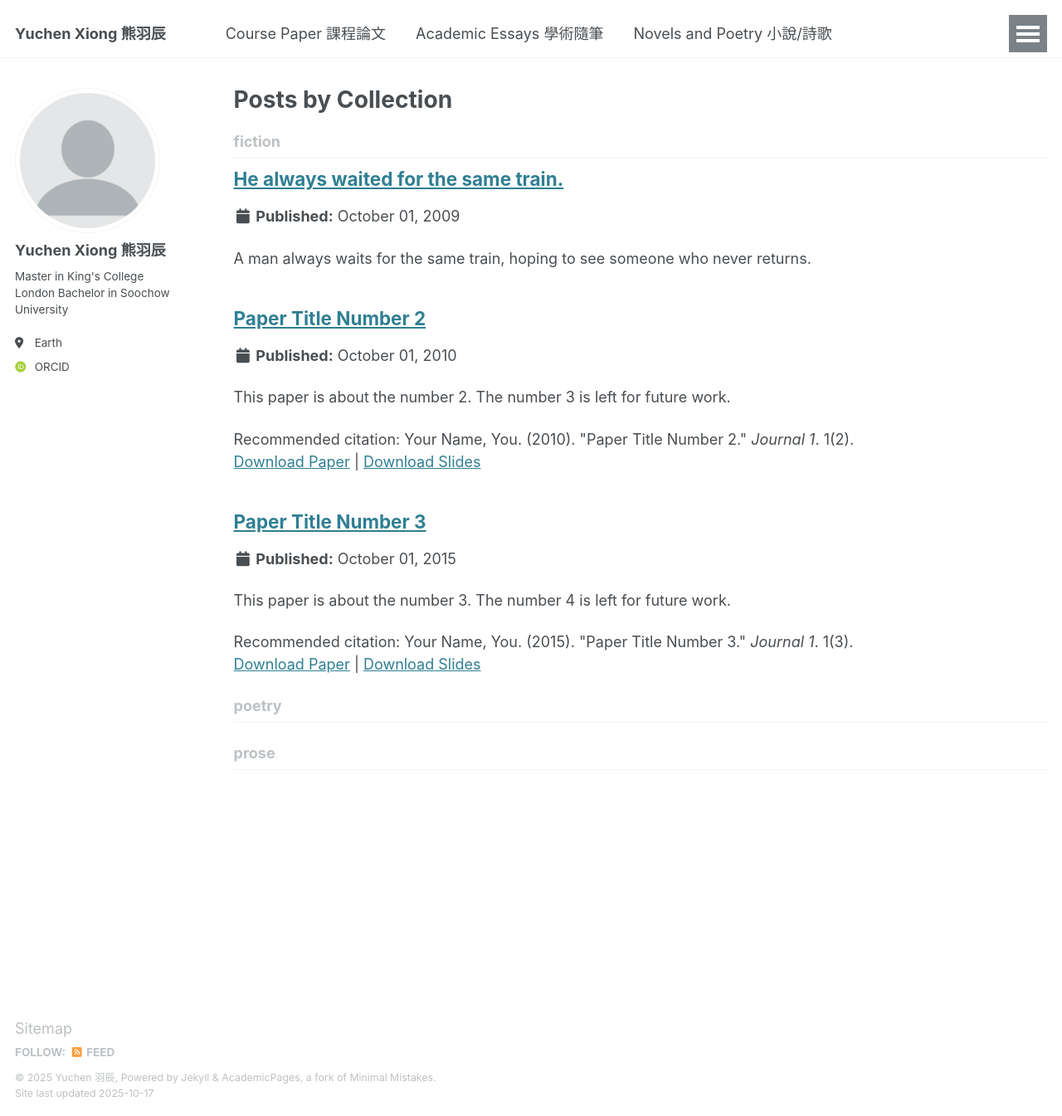
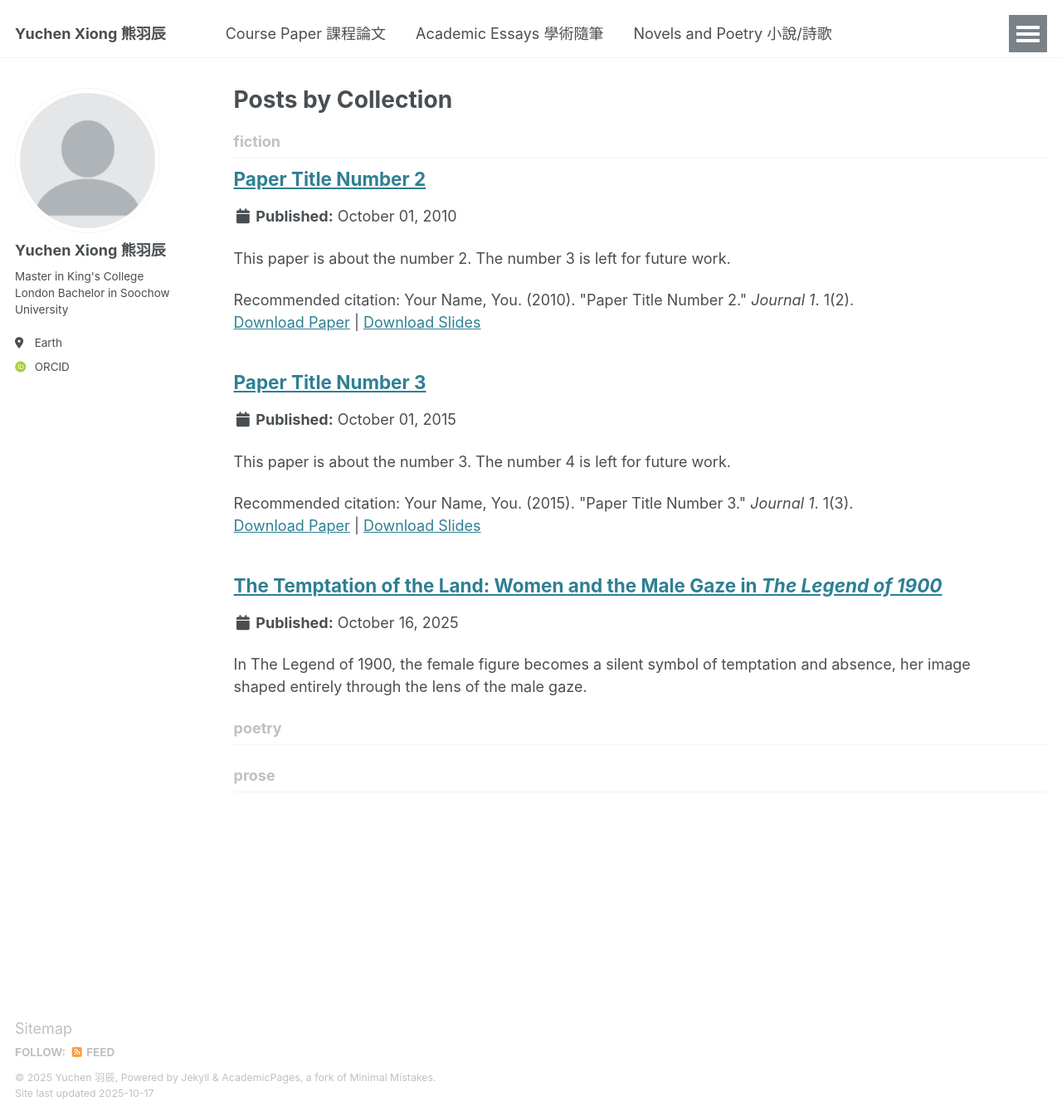
Before and after one commit to yuchen2402/yuchen2402.github.io, a Jekyll site: the page built from _pages/collection-archive.html, in a window 1280 px wide and 1345 px high. Shown: the whole window at 83% size. Built offline with Jekyll 4.4.1, drawn with Linux system fonts in a browser that asks for light colours; some web fonts are replaced; some of the changed lines change nothing that is shown.

Commit message:
Update short-story-1.md

```diff
--- a/_fiction/short-story-1.md
+++ b/_fiction/short-story-1.md
@@ -1,15 +1,16 @@
 ---
-title: "He always waited for the same train."
-collection: fiction
-category: novels
-permalink: /fiction/he-always-waited-for-the-same-train/
-excerpt: "A man always waits for the same train, hoping to see someone who never returns."
-date: 2009-10-01
+title: "The Temptation of the Land: Women and the Male Gaze in _The Legend of 1900_"
+collection: Academic Essays
+category: Essays
+permalink: /fiction/the-legend-of-1900/
+excerpt: "In The Legend of 1900, the female figure becomes a silent symbol of temptation and absence, her image shaped entirely through the lens of the male gaze."
+date: 2025-10-16
 author_profile: true
 ---
-
-He always waited for the same train.
-
-Every evening, he stood on the platform, his hands tucked into the pockets of his brown coat, eyes scanning the crowd. The train arrived, people came and went, but the one he longed to see never appeared.
-
-Yet, he waited.
+In The Legend of 1900 (2019), narrative authority is almost entirely in the hands of men. The story is told by a male narrator, Max; the protagonist, 1900, is male; and all key actions—naming, musical creation, and the ultimate choices of destiny—are controlled by male figures. Female characters, by contrast, appear only as spectators or as muses. They are not given full psychological or narrative depth; their existence serves mainly to spark the male protagonist’s self-awareness. This structure perfectly illustrates what Laura Mulvey describes in Visual Pleasure and Narrative Cinema: women are not the agents of the story but rather the objects to be looked at.
+The film’s only significant female figure—the beautiful yet expressionless girl who appears outside the recording studio window—possesses little to no subjectivity. Her presence serves merely as a fleeting trigger for 1900’s emotional turbulence. She is not a “character” but a “symbol”: a symbol of love, of the land, of the unknown life beyond the ship. In their first encounter, 1900 gazes freely at her from behind the piano, while the girl, fixing her hair, subtly indicates that she treats the porthole as a mirror rather than looking back at the man inside. More amusingly, the sequence in which she appears one by one through different portholes—bathed in glittering, poetic light—reveals, despite its beauty, the film’s gendered gaze: her beauty and grace exist entirely to serve the creative inspiration of the male genius, 1900.
+Later, 1900 secretly kisses the girl while she sleeps in the third-class cabin, then hides in a corner to watch her reaction as she wakes up—scenes that feel more like teasing than respect. When she disembarks, she unexpectedly kisses 1900 on the cheek and leaves her address, inviting him to visit her father’s shop. From her perspective, however, this moment feels abrupt and disconnected: before this, their only encounters were a brief exchange of glances on the rainy deck and 1900’s cryptic remark, “I know your father,” which he refused to explain.
+Within the film’s symbolic framework, the female figure is bound to the image of the land, which in turn signifies reality, desire, corruption, and danger. In the end, 1900 refuses to step ashore—refusing love and temptation alike—and this rejection is portrayed as a kind of “transcendent purity.” Yet such purity is built precisely upon the exclusion of both women and the real world. In other words, 1900’s so-called “spirituality” and “artistry” are constructed at the expense of the feminine.
+The film concludes with 1900’s self-destruction, while the melody he composed for the girl remains forever sealed within a record. Her presence becomes frozen as artistic inspiration; her body and voice are erased, leaving only the male artist’s “legacy.” She is transformed into a memory—into music—rather than existing as an autonomous subject with a story of her own.
+From a broader perspective, this mechanism of objectifying rather than subjectifying women is far from unique to The Legend of 1900; it recurs throughout the myth of the male artist in cinema. In Ang Lee’s Lust, Caution, for instance, Wang Jiazhi is portrayed as a sacrificial figure—willing to be used by Mr. Yee and her comrades in the name of national duty, only to ultimately destroy herself and her peers for the sake of love. I am not suggesting that Mr. Yee feels nothing for her, but in terms of agency, he clearly stands above her: in the end, he sorrowfully sends her to her death while remaining safe in his office, untouched by consequence.
+Such male-centered narratives are pervasive—seen in films like A Writer’s Odyssey (where Xin Zhilei’s character is little more than a decorative presence), Ip Man, Farewell My Concubine, Children of Heaven, and countless others—so much so that audiences have grown desensitized to their gender politics. As Simone de Beauvoir reminds us in The Second Sex, the struggle for women to escape the position of “the Other” is still a long and difficult journey.
```
